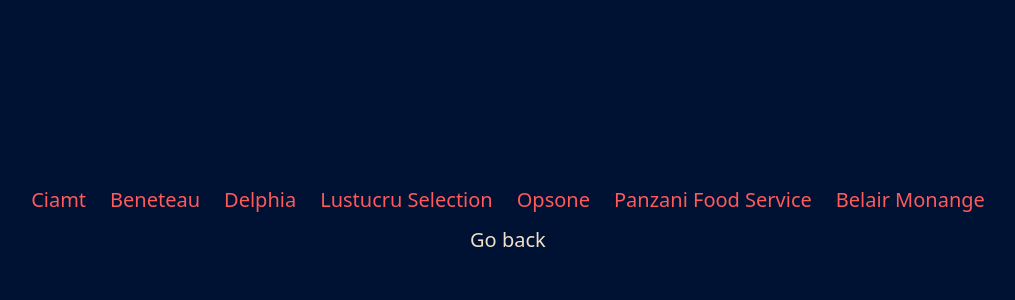
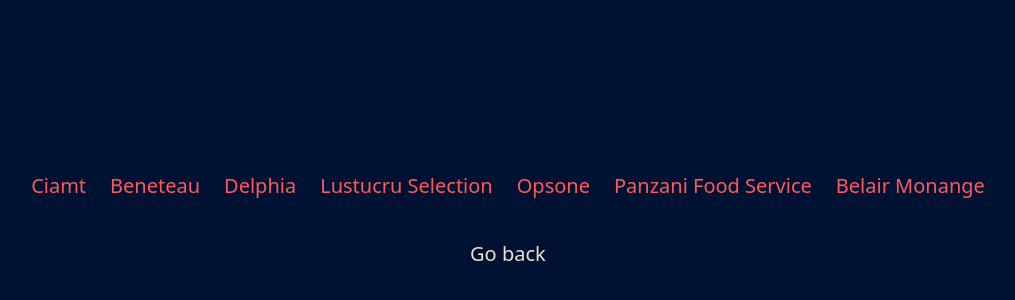
Before and after one commit to alaincodes/alain-icu, a Vue app in the folder frontend/: page /about in a window 1280 px wide. Shown: the part 180-480 px from the top of the page, without its empty margins (132-1147 px from the left). Built offline with nearby package versions, Linux system fonts and the light colour scheme.

Commit message:
minor spacing clean again

```diff
--- a/frontend/src/views/AboutView.vue
+++ b/frontend/src/views/AboutView.vue
@@ -36,7 +36,7 @@
 
 <template>
   <main
-    class="space-y-3 grid place-content-center h-dvh p-6 bg-blue text-xl text-coral-red text-center"
+    class="space-y-4 grid place-content-center gap-6 h-dvh p-6 bg-blue text-xl text-coral-red text-center"
   >
     <nav>
       <ul class="flex justify-center flex-wrap gap-x-6 gap-y-4">
@@ -46,10 +46,10 @@
       </ul>
     </nav>
 
-    <button
+    <RouterLink
+      to="/"
       class="text-xl font-medium hover:text-coral-red duration-300 animate-heartbeat text-beige"
+      >Go back</RouterLink
     >
-      <RouterLink to="/">Go back</RouterLink>
-    </button>
   </main>
 </template>
--- a/frontend/src/views/HomeView.vue
+++ b/frontend/src/views/HomeView.vue
@@ -2,9 +2,9 @@
 import { RouterLink } from 'vue-router'
 </script>
 <template>
-  <main class="space-y-2 grid place-content-center h-dvh p-6 bg-blue text-coral-red text-center">
+  <main class="grid place-content-center h-dvh p-6 bg-blue text-coral-red text-center">
     <div
-      class="grid grid-cols-1 place-items-center gap-4 p-6 rounded-lg border border-solid border-coral-red"
+      class="grid grid-cols-1 place-items-center gap-6 p-6 rounded-lg border border-solid border-coral-red"
     >
       <a href="https://www.linkedin.com" target="_blank" class="hover:text-beige duration-300">
         <h1 class="text-2xl font-bold">Alain TRAN</h1>
```
